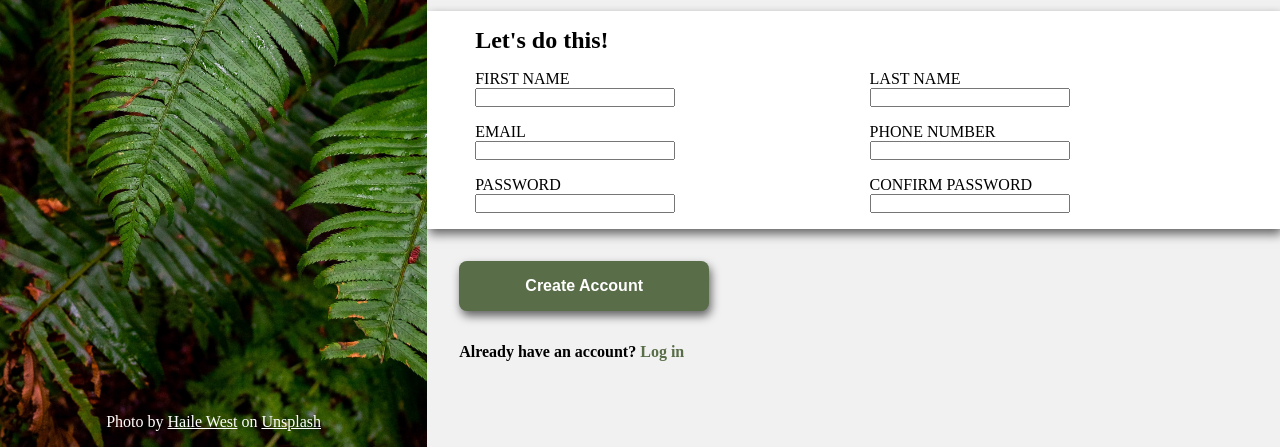
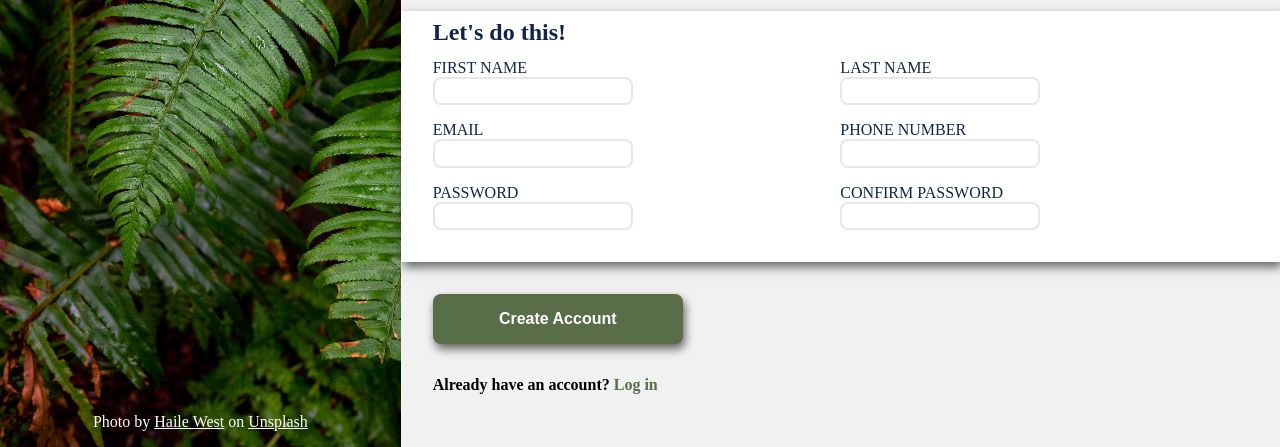
Before and after one commit to yanivef/sign-up-form, a plain HTML site: page index.html in a window 1280 px wide. Shown: the part 353-800 px from the top of the page. Drawn offline with Linux system fonts and the light colour scheme.

Commit message:
fixed problem where create an acount btn wasnt part of the form

```diff
--- a/index.html
+++ b/index.html
@@ -36,9 +36,9 @@
         started. <span>You know you want to.</span>
       </p>
       <div class="form-container">
-        <div class="sign-up-container">
+        <form action="#">
+          <div class="sign-up-container">
           <p>Let's do this!</p>
-          <form action="#">
             <div class="label-input">
               <label class="lbl" for="user-first-name">FIRST NAME</label>
               <input
@@ -102,11 +102,11 @@
                 required
               />
             </div>
-          </form>
-        </div>
-        <div class="button-container">
-          <a href="#"><button type="submit" class="submit-btn">Create Account</button></a>
-        </div>
+          </div>
+          <div class="button-container">
+            <a href="#"><button type="submit" class="submit-btn">Create Account</button></a>
+          </div>
+        </form>
       </div>
       <p>Already have an account? <span> <a href="#">Log in</a></span></p>
     </div>
--- a/style.css
+++ b/style.css
@@ -2,6 +2,7 @@
   --left-width: 45%;
   --content-margin-left: 2rem;
   --btn-color: #596D48;
+  --input-border-color: #E5E7EB;
 }
 
 @font-face {
@@ -88,11 +89,13 @@
 }
 
 
-
 .sign-up-container {
   background-color: white;
   box-shadow: 2px 5px 10px rgb(0, 0, 0, 0.6);
-  padding: 1rem;
+  padding: 2rem;
+  display: flex;
+  flex-wrap: wrap;
+  position: relative;
 }
 
 .sign-up-container p, .sign-up-container form {
@@ -102,12 +105,12 @@
 .sign-up-container p {
   font-weight: 700;
   font-size: 1.5rem;
+  color: #122549;
+  position: absolute;
+  top: 0.5rem;
+  left: 0;
 }
 
-.sign-up-container form {
-  display: flex;
-  flex-wrap: wrap;
-}
 
 .label-input {
   flex: 50%;
@@ -116,12 +119,25 @@
   margin-top: 1rem;
 }
 
+.lbl {
+  color: #122549;
+}
+
 .inp {
   max-width: 200px;
+  border: solid 2px var(--input-border-color);
+  border-radius: 8px;
+  padding: 0.2rem;
+  font-size: 1rem;
+}
+
+.inp:focus {
+  outline: none;
+  border: 1px solid #122549;
+  box-shadow: 2px 4px 10px var(--btn-color);
 }
 
 .submit-btn {
-  /* margin-left: var(--content-margin-left); */
   padding: 1rem;
   margin: 2rem;
   border-radius: 0.5rem;
```
